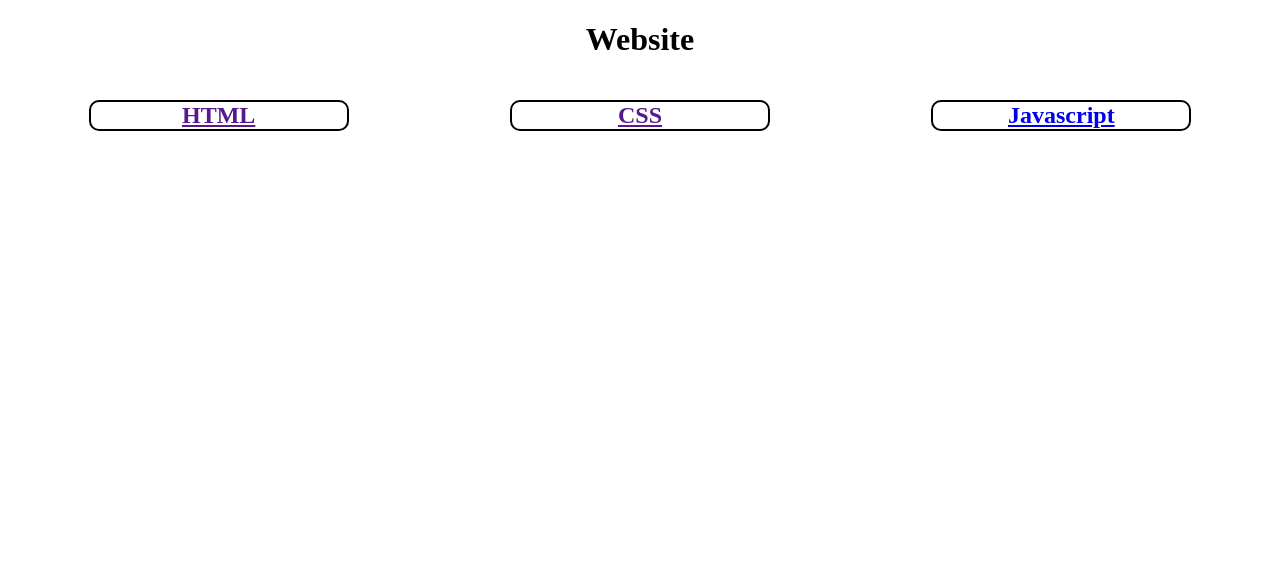
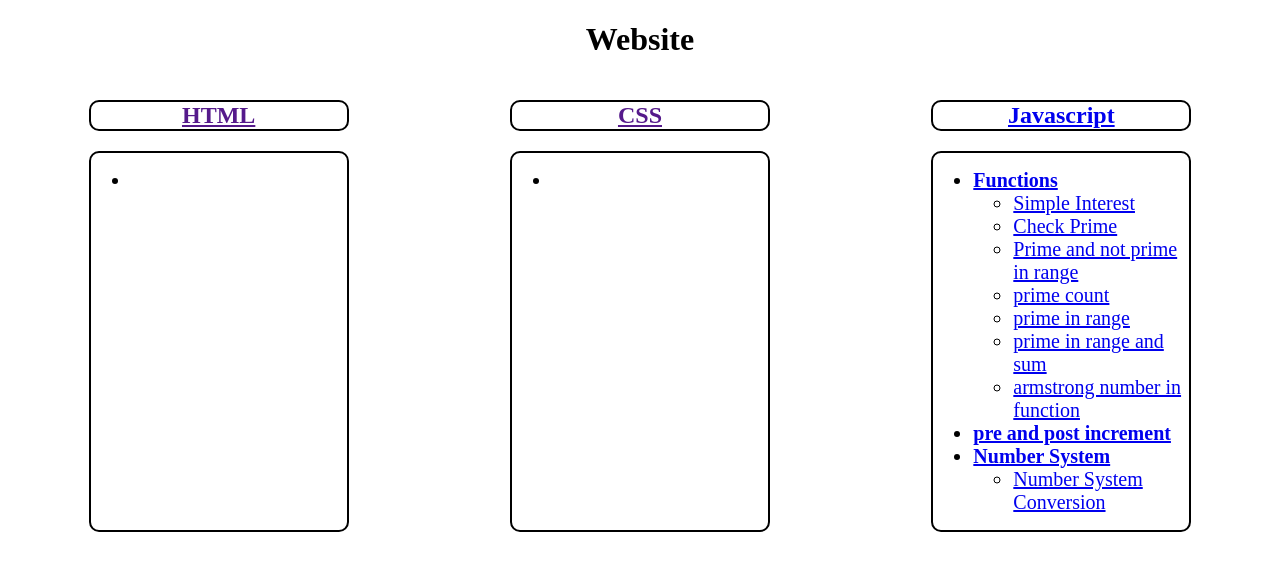
Before and after one commit to Sparsh7082/notes, a plain HTML site: page index.html in a window 1280 px wide. Drawn offline with Linux system fonts and the light colour scheme.

Commit message:
index.html

```diff
--- a/index.html
+++ b/index.html
@@ -18,6 +18,14 @@
             width: 20vw;
             text-align: center;
         }
+        .content{
+            border: 2px solid black;
+            border-radius: 10px;
+            width: 20vw;
+        }
+        li{
+            font-size: 20px;
+        }
     </style>
 </head>
 <body>
@@ -27,5 +35,40 @@
         <a href=""><h2>CSS</h2></a>
         <a href="js.8&10.1.html"><h2>Javascript</h2></a>
     </div>
+    <div class="types">
+        <div class="content">
+            <ul>
+                <li></li>
+        </ul>
+        </div>
+        <div class="content">
+            <ul>
+                <li></li>
+            </ul>
+        </div>
+        <div class="content">
+            <ul>
+                <li>
+                    <a href="js.8&10.1.html"><b>Functions</b></a>
+                    <ul>
+                        <li><a href="js.10.2.html">Simple Interest</a></li>
+                        <li><a href="js.10.3.html">Check Prime</a></li>
+                        <li><a href="js.10.4.html">Prime and not prime in range</a></li>
+                        <li><a href="js.10.5.html">prime count</a></li>
+                        <li><a href="js.11.1.html">prime in range</a></li>
+                        <li><a href="js.11.2.html">prime in range and sum</a></li>
+                        <li><a href="js.11.4.html">armstrong number in function</a></li>
+                    </ul>
+                </li>
+                <li><a href="js.11.3.html"><b>pre and post increment</b></a></li>
+                <li>
+                    <a href="js.11.5.html"><b>Number System</b></a>
+                    <ul>
+                        <li><a href="js.11.6.html">Number System Conversion</a></li>
+                    </ul>
+                </li>
+            </ul>
+        </div>
+    </div>
 </body>
 </html>
```
